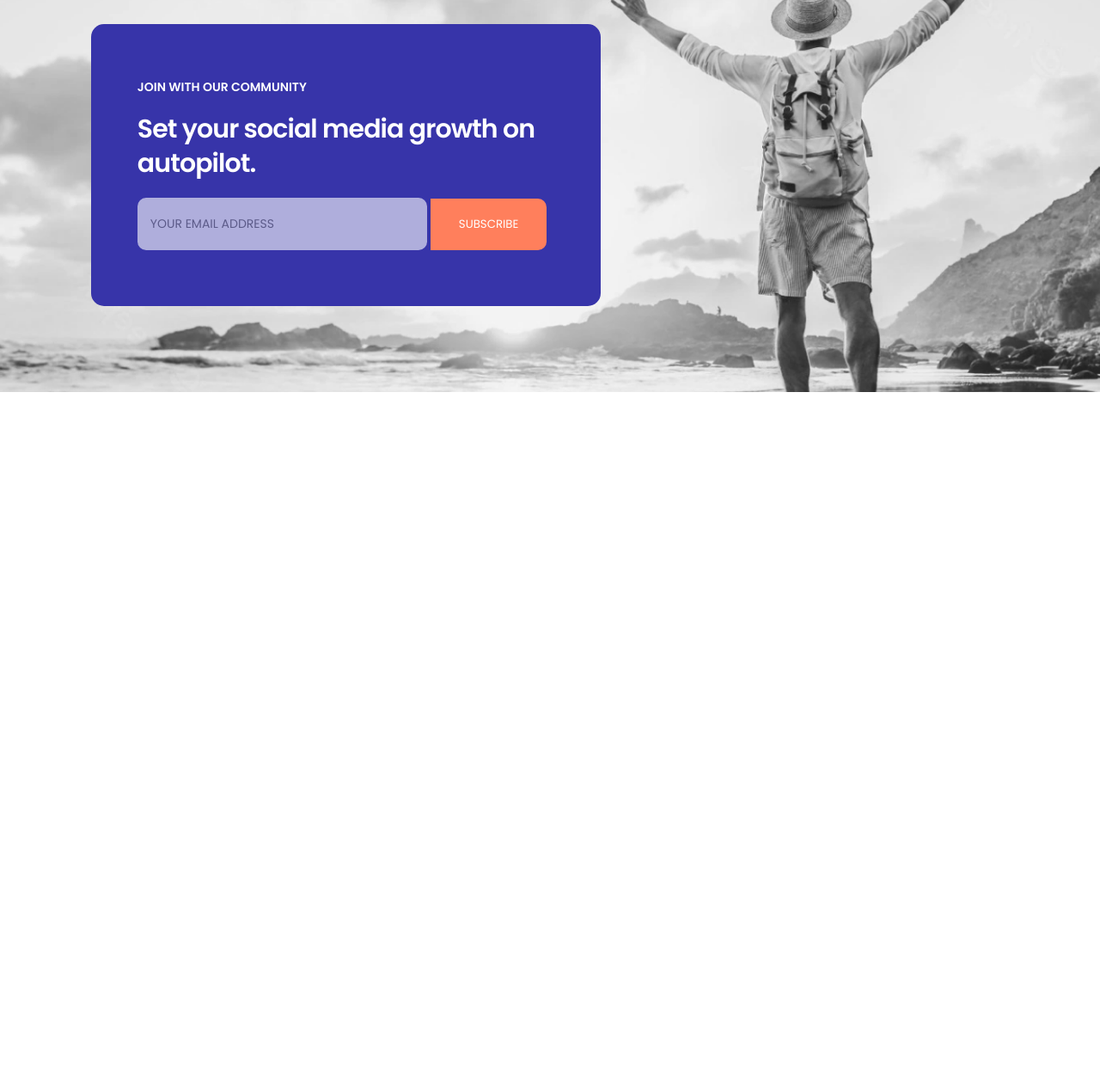
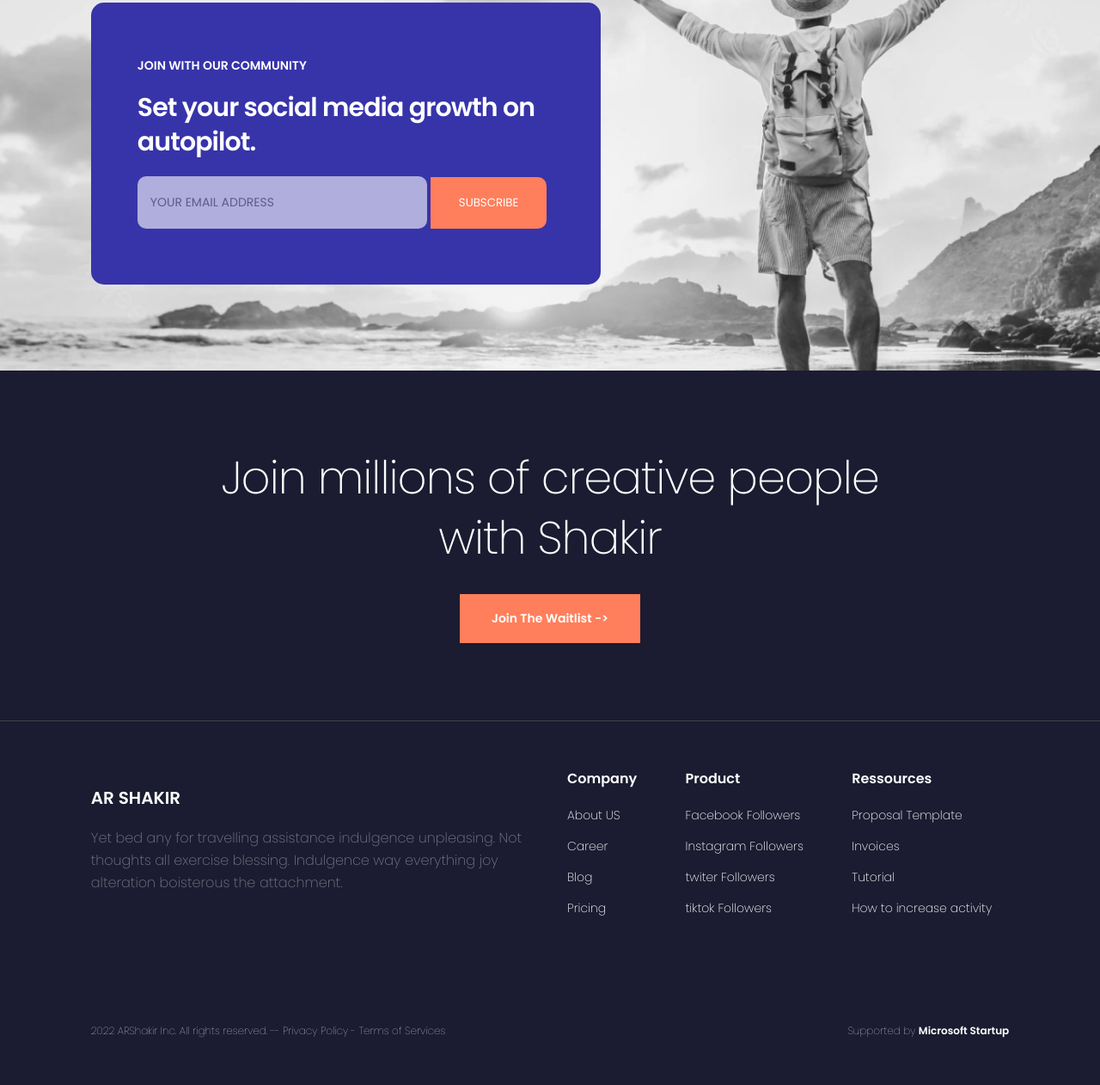
Before and after one commit to ChakkerAmine/followers_website, a plain HTML site: page index.html in a window 1280 px wide. Shown: the part 5075-6337 px from the top of the page at 86% size. Before the commit the page ends 5531 px from the top, so only its background shows below. Drawn offline with Linux system fonts and the light colour scheme.

Commit message:
Footer Design for Desktp only

```diff
--- a/css/style.css
+++ b/css/style.css
@@ -217,7 +217,7 @@ main{
 
 
 .testimonial_item{
-    min-width:383px;
+    min-width:481px;
     position: relative;
     background: #FFFFFF;
 border: 1px solid #EDEDED;
@@ -339,3 +339,83 @@ padding: 20px 15px;
 border: none;
 outline: none;
 }
+
+.main_footer{
+    color: #fff;
+    background-color: #1B1C31;
+}
+.main_footer .header_footer{
+    padding: 90px 0;
+    border-bottom: 1px solid #404444;
+}
+
+.main_footer .header_footer h2{
+    font-style: normal;
+font-weight: 200;
+font-size: 53px;
+line-height: 70px;
+/* or 132% */
+
+letter-spacing: -0.02em;
+width: 817px;
+margin: auto;
+margin-bottom: 30px;
+
+}
+
+.main_footer .btn{
+    background-color: #FF7F5C;
+}
+.main_footer .body_footer{
+    padding: 54px 0;
+
+}
+.main_footer .body_footer .presentation{
+    width: 520px;
+}
+.main_footer .body_footer .presentation h3{
+    font-style: normal;
+font-weight: 700;
+font-size: 20px;
+line-height: 27px;
+text-transform: uppercase;
+margin-bottom: 20px;
+}
+.main_footer .body_footer .presentation p{
+    font-weight: 200;
+font-size: 16px;
+line-height: 26px;
+/* or 162% */
+
+
+color: #FFFFFF;
+
+opacity: 0.4;
+margin-bottom: 20px;
+
+}
+.main_footer .link_footer{
+    width:50%;
+}
+.main_footer .link_footer div{
+    margin: 0 20px;
+}
+.main_footer .link_footer div h4{
+    margin-bottom: 20px;
+}
+.main_footer .link_footer div a{
+    display: block;
+    color: #fff;
+    font-weight: 200;
+    font-size: 14px;
+    margin-bottom: 15px;
+}
+.main_footer .footer_footer{
+    padding: 50px 0;
+}
+.main_footer .footer_footer p{
+
+    font-size: 12px;
+line-height: 26px;
+font-weight: 100;
+}
--- a/index.html
+++ b/index.html
@@ -393,5 +393,52 @@
             </div>
         </div>
     </section>
+    <footer class="main_footer">
+        <header class="header_footer text-c">
+                <h2>Join millions of
+                    creative people with Shakir</h2>
+                    <button class="btn">
+                        Join The Waitlist ->
+                    </button>
+        </header>
+       <section class="body_footer container flx jc-sb al-c">
+           <div class="presentation">
+               <h3>AR SHAKIR</h3>
+               <p>
+                Yet bed any for travelling assistance indulgence unpleasing. Not thoughts all exercise blessing. Indulgence way everything joy alteration boisterous the attachment.
+               </p>
+           </div>
+           <div class="link_footer flx jc-sb">
+
+               <div>
+                <h4>Company</h4>
+                <a href="#">About US</a>
+                <a href="#">Career</a>
+                <a href="#">Blog</a>
+                <a href="#">Pricing</a>
+            </div>
+            <div>
+                <h4>Product</h4>
+                <a href="#">Facebook Followers</a>
+                <a href="#">Instagram Followers</a>
+                <a href="#">twiter Followers</a>
+                <a href="#">tiktok Followers</a>
+            </div>
+            <div>
+                <h4>Ressources</h4>
+                <a href="#">Proposal Template</a>
+                <a href="#">Invoices</a>
+                <a href="#">Tutorial</a>
+                <a href="#">How to increase activity</a>
+            </div>
+           </div>
+       </section>
+       <footer class="footer_footer container flx jc-sb al-c">
+            <p>2022 ARShakir Inc. All rights reserved. -- Privacy Policy - Terms of Services</p>
+            <p>
+                Supported by <strong> Microsoft Startup</strong>
+            </p>
+       </footer>
+    </footer>
 </body>
 </html>
```
